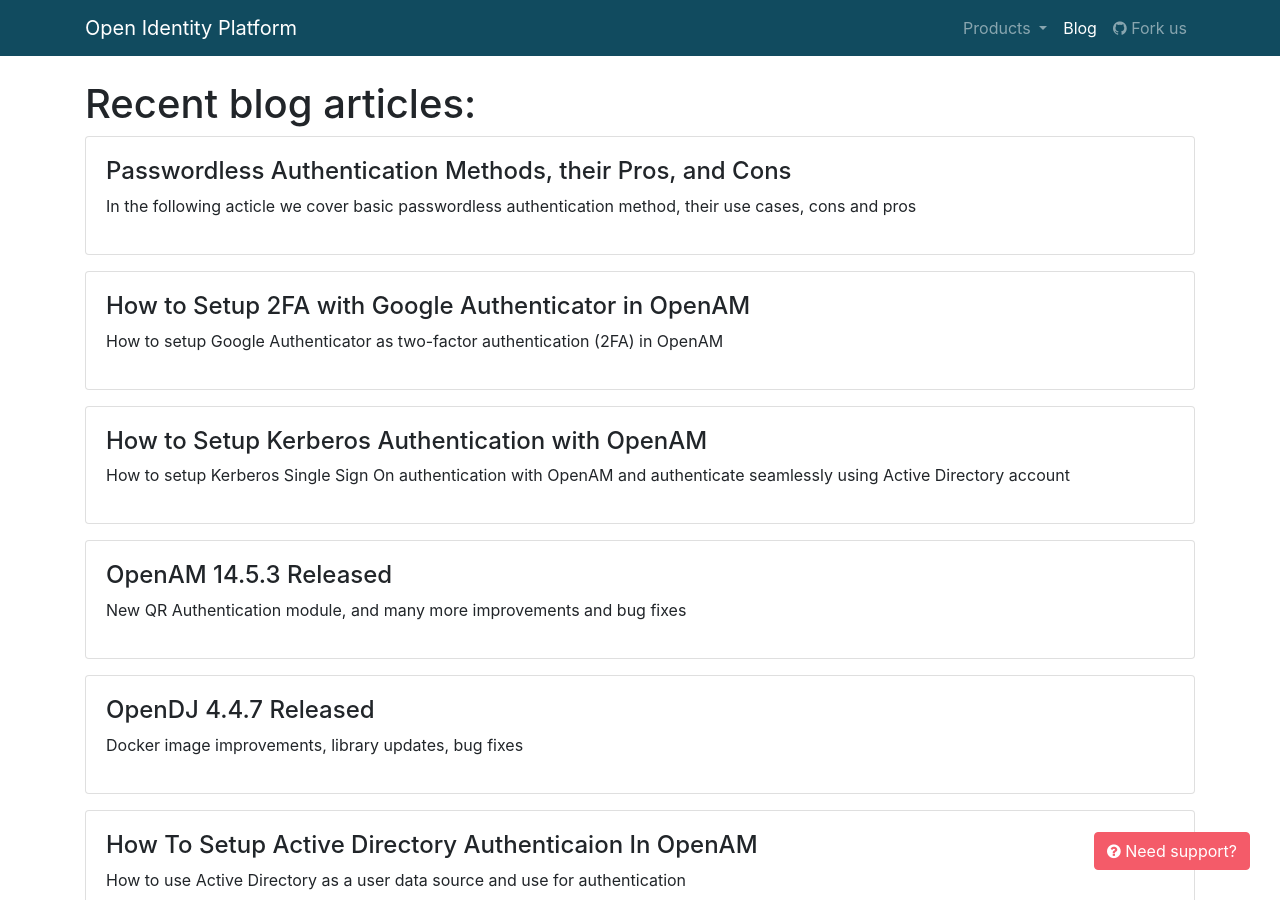
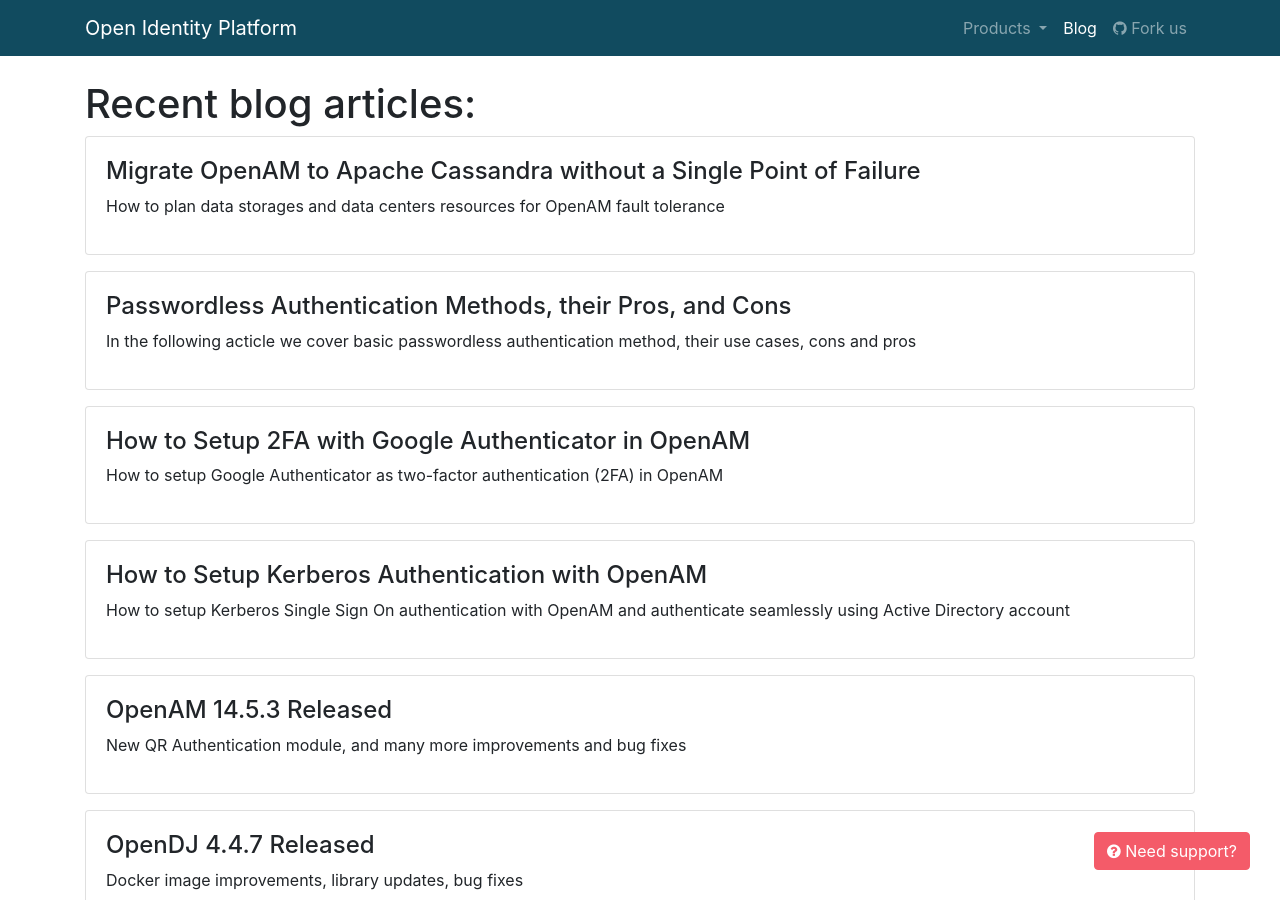
Before and after one commit to OpenIdentityPlatform/OpenIdentityPlatform.org, a Jekyll site: the page built from blog/index.html, in a window 1280 px wide and 900 px high. Built offline with Jekyll 4.4.1, drawn with Linux system fonts in a browser that asks for light colours; some of the changed lines change nothing that is shown.

Commit message:
migrate-openam-to-apache-cassandra-without-single-point-of-failure

```diff
--- a/_data/blogposts.yml
+++ b/_data/blogposts.yml
@@ -1,3 +1,7 @@
+-
+  title: 'Migrate OpenAM to Apache Cassandra without a Single Point of Failure'
+  link: '/blog/migrate-openam-to-apache-cassandra-without-single-point-of-failure'
+  description: 'How to plan data storages and data centers resources for OpenAM fault tolerance'
 -
   title: 'Passwordless Authentication Methods, their Pros, and Cons'
   link: '/blog/passwordless-authentication-methods'
--- /dev/null
+++ b/blog/migrate-openam-to-apache-cassandra-without-single-point-of-failure.md
@@ -0,0 +1,218 @@
+---
+layout: home
+title: "Migrate OpenAM to Apache Cassandra without a Single Point of Failure"
+landing-title2: "Migrate OpenAM to Apache Cassandra without a Single Point of Failure"
+description: "How to plan data storages and data centers resources for OpenAM fault tolerance"
+keywords: 'OpenAM, Apache Cassandra, Data Center, Fault Tolerance'
+imageurl: 'openam-og.png'
+share-buttons: true
+---
+<h1>Migrate OpenAM to Apache Cassandra without a Single Point of Failure</h1>
+
+Original article: [https://github.com/OpenIdentityPlatform/OpenAM/wiki/Migrate-OpenAM-to-Apache-Cassandra-without-Single-Point-of-Failure](https://github.com/OpenIdentityPlatform/OpenAM/wiki/Migrate-OpenAM-to-Apache-Cassandra-without-Single-Point-of-Failure)
+
+<h1>Initial Data Storage Scheme</h1>
+<table>
+<tbody>
+<tr>
+<th>Data Type</th>
+<th>Storage Method</th>
+<th>Fautl Tolerance Method</th>
+<th colspan="1">Disadvantages</th></tr>
+<tr>
+<td>OpenAM configuration</td>
+<td rowspan="3">OpenDJ (localhost:1389)</td>
+<td rowspan="3">Multi-master replication<span>&nbsp;</span></td>
+<td colspan="1">Configuration update on a single node affects all nodes by replication.</td></tr>
+<tr>
+<td>CTS-Core Token Service (Session persistence)</td>
+<td rowspan="2">
+<p>Syncronisation payload processed on all nodes</p>
+<p>Read performance from single node restricted by single node performance.</p>
+<p>Replication failure could cause other nodes to read-only mode</p></td></tr>
+<tr>
+<td>Accounts repository (except AD)</td></tr></tbody></table>
+
+<h1>Data Storage Scheme for the Number of Credentials &gt;5 Million</h1>
+<table>
+<tbody>
+<tr>
+<th>Data Type</th>
+<th>Storage Method</th>
+<th>Fault Tolerance Method</th>
+<th colspan="1">Disadvantages</th></tr>
+<tr>
+<td>OpenAM configuration</td>
+<td>OpenDJ (localhost:1389)</td>
+<td>Local independent storage as a part of the distribution (war file)</td>
+<td colspan="1">Updating the configuration on one node does not affect other nodes (the nodes are completely independent)</td></tr>
+<tr>
+<td>CTS-Core Token Service (Session persistence)</td>
+<td rowspan="2">Cassandra Cluster (tcp:9042)</td>
+<td rowspan="2">Cluster without a single point of failure with geo-distribution and distribution by rack</td>
+<td rowspan="2">
+<p>Synchronization write payload is processed only on the nodes with the required replication level</p>
+<p>The reading load from one node is not limited to the performance of one node, but distributed according to the replication level.</p>
+<p>Node failure does cause replication stop according to the replication level</p></td></tr>
+<tr>
+<td>Accounts repository (except AD)</td></tr></tbody></table>
+
+<h2>Migration Plan</h2>
+<ol>
+<li>Cluster hardware resources planning</li>
+<li>Deploy the cluster according to the required level of fault tolerance</li>
+<li>Provide network access OpenAM-&gt; tcp:9042</li>
+<li>Migration stages (can be done independently):
+<ol>
+<li><span>Switch &quot;CTS - Core Token Service (sessions)&quot;</span></li>
+<li><span><span>Switch &quot;Accounts repository (except AD)&quot; with legacy data migration</span></span></li>
+<li><span><span><span>Switch &quot;OpenAM configuration&quot;</span></span></span></li></ol></li></ol>
+
+<h2>Fault Tolerance Level Planning</h2>
+<h3>Datacenter</h3>
+<p>Defines geo-distributed storage fault tolerance. &nbsp;</p>
+<ul>
+<li>Minimum number of data centers: 1</li>
+<li>The recommended number of data centers:&nbsp;
+<ul>
+<li>at least two&nbsp;</li>
+<li>at least the same number of data centers used for application servers (OpenAM)</li></ul></li>
+<li>Allowed data center fault tolerance mode:
+<ul>
+<li>Hot Spare: used for data processing&nbsp;for application servers (OpenAM)</li>
+<li>Cold Spare: not used for data processing&nbsp;for application servers (OpenAM)</li></ul></li></ul>
+
+<h3>Rack</h3>
+<p>Minimum fault tolerance unit within a data center for data distribution within a data center, haves:</p>
+<ul>
+<li>Independent disk subsystem array</li>
+<li>Independent virtualization hypervisor (host system)</li></ul>
+<p>Amount calculation:</p>
+<ul>
+<li>Minimum quantity inside hot spare data center: 1, but not less than replication level inside the data center</li>
+<li>Minimum quantity inside cold spare datacenter: 1, but not less than replication level inside the datacenter</li></ul>
+<h3>Node</h3>
+<div>Defines the unit of information storage and load inside the data center rack</div>
+
+<h2>An Example of a Recommended Minimum Configuration</h2>
+<h3>Test</h3>
+<table>
+<tbody>
+<tr>
+<th>DataCenter</th>
+<th colspan="1">Type</th>
+<th colspan="1">Amount of Copies</th>
+<th>Rack</th>
+<th colspan="1">% data</th>
+<th>Node</th>
+<th colspan="1">% data</th></tr>
+<tr>
+<td>dc01</td>
+<td colspan="1">host</td>
+<td colspan="1">1</td>
+<td>rack01</td>
+<td colspan="1">100%</td>
+<td>dc01-rack01-node01</td>
+<td colspan="1">100%</td></tr></tbody></table>
+
+<h3>Production</h3>
+<table>
+<tbody>
+<tr>
+<th>DataCenter</th>
+<th colspan="1">Type</th>
+<th colspan="1">Amount of Copies</th>
+<th>Rack</th>
+<th colspan="1">data %</th>
+<th>Node</th>
+<th colspan="1"><span>data %</span></th></tr>
+<tr>
+<td>dc01</td>
+<td colspan="1">hot</td>
+<td colspan="1">1</td>
+<td>rack01</td>
+<td colspan="1" style="text-align: center;">100%</td>
+<td><span>dc01-rack01-</span>node01</td>
+<td colspan="1" style="text-align: center;">50%</td></tr>
+<tr>
+<td colspan="1">&nbsp;</td>
+<td colspan="1">&nbsp;</td>
+<td colspan="1">&nbsp;</td>
+<td colspan="1">&nbsp;</td>
+<td colspan="1" style="text-align: center;">&nbsp;</td>
+<td colspan="1"><span>dc01-rack01-</span><span>node02</span></td>
+<td colspan="1" style="text-align: center;"><span>50%</span></td></tr>
+<tr>
+<td>&nbsp;</td>
+<td colspan="1">&nbsp;</td>
+<td colspan="1">1</td>
+<td><span>rack02</span></td>
+<td colspan="1" style="text-align: center;"><span>100%</span></td>
+<td><span>dc01-rack02-</span><span>node01</span></td>
+<td colspan="1" style="text-align: center;"><span>50%</span></td></tr>
+<tr>
+<td colspan="1">&nbsp;</td>
+<td colspan="1">&nbsp;</td>
+<td colspan="1">&nbsp;</td>
+<td colspan="1">&nbsp;</td>
+<td colspan="1" style="text-align: center;">&nbsp;</td>
+<td colspan="1"><span>dc01-rack02-</span><span>node02</span></td>
+<td colspan="1" style="text-align: center;"><span>50%</span></td></tr>
+<tr>
+<td><span>dc02</span></td>
+<td colspan="1"><span>hot</span></td>
+<td colspan="1">1</td>
+<td><span>rack01</span></td>
+<td colspan="1" style="text-align: center;"><span>100%</span></td>
+<td><span>dc02-rack01-</span><span>node01</span></td>
+<td colspan="1" style="text-align: center;"><span>50%</span></td></tr>
+<tr>
+<td colspan="1">&nbsp;</td>
+<td colspan="1">&nbsp;</td>
+<td colspan="1">&nbsp;</td>
+<td colspan="1">&nbsp;</td>
+<td colspan="1" style="text-align: center;">&nbsp;</td>
+<td colspan="1"><span>dc02-rack01-</span><span>node02</span></td>
+<td colspan="1" style="text-align: center;"><span>50%</span></td></tr>
+<tr>
+<td>&nbsp;</td>
+<td colspan="1">&nbsp;</td>
+<td colspan="1">1</td>
+<td><span>rack02</span></td>
+<td colspan="1" style="text-align: center;"><span>100%</span></td>
+<td><span>dc02-rack02-</span><span>node01</span></td>
+<td colspan="1" style="text-align: center;"><span>50%</span></td></tr>
+<tr>
+<td colspan="1">&nbsp;</td>
+<td colspan="1">&nbsp;</td>
+<td colspan="1">&nbsp;</td>
+<td colspan="1">&nbsp;</td>
+<td colspan="1" style="text-align: center;">&nbsp;</td>
+<td colspan="1"><span>dc02-rack02-</span><span>node02</span></td>
+<td colspan="1" style="text-align: center;"><span>50%</span></td></tr></tbody></table>
+<p>&nbsp;</p>
+<p>Allowed:</p>
+<ul>
+<li>Increase the data center amount without service interruption</li>
+<li>Increase the rack amount  without service interruption</li>
+<li>Increase the node amount  without service interruption</li>
+<li>Change the number of data copies inside the data center without service interruption</li></ul>
+
+<h2>Hardware Requirements For a Single Node</h2>
+<table>
+<tbody>
+<tr>
+<th colspan="1">Environment</th>
+<th>CPU</th>
+<th>RAM</th>
+<th>Disk</th></tr>
+<tr>
+<td colspan="1">Test</td>
+<td>&gt;=2</td>
+<td>&gt;=8</td>
+<td>16G HDD</td></tr>
+<tr>
+<td colspan="1">Production</td>
+<td>&gt;=8</td>
+<td>&gt;=32 ballon=off</td>
+<td>64G SSD RAID</td></tr></tbody></table>
```
